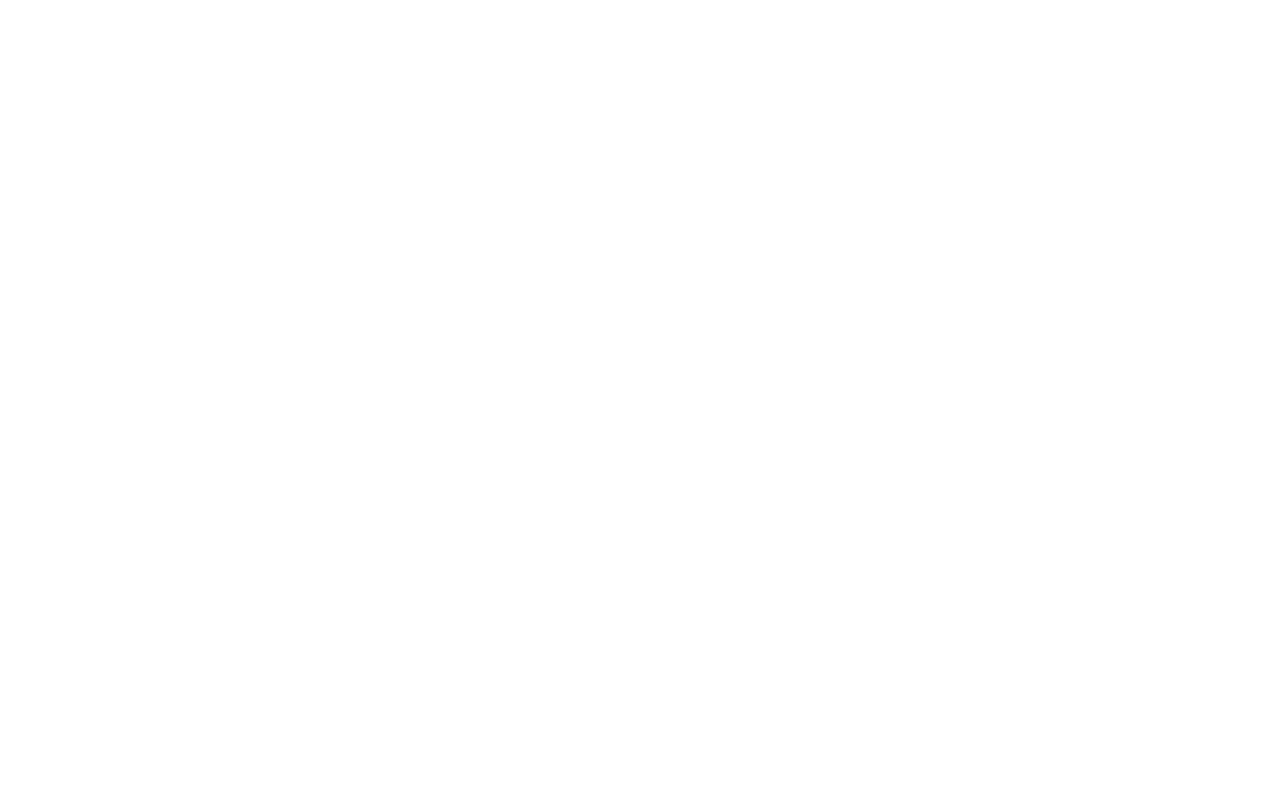
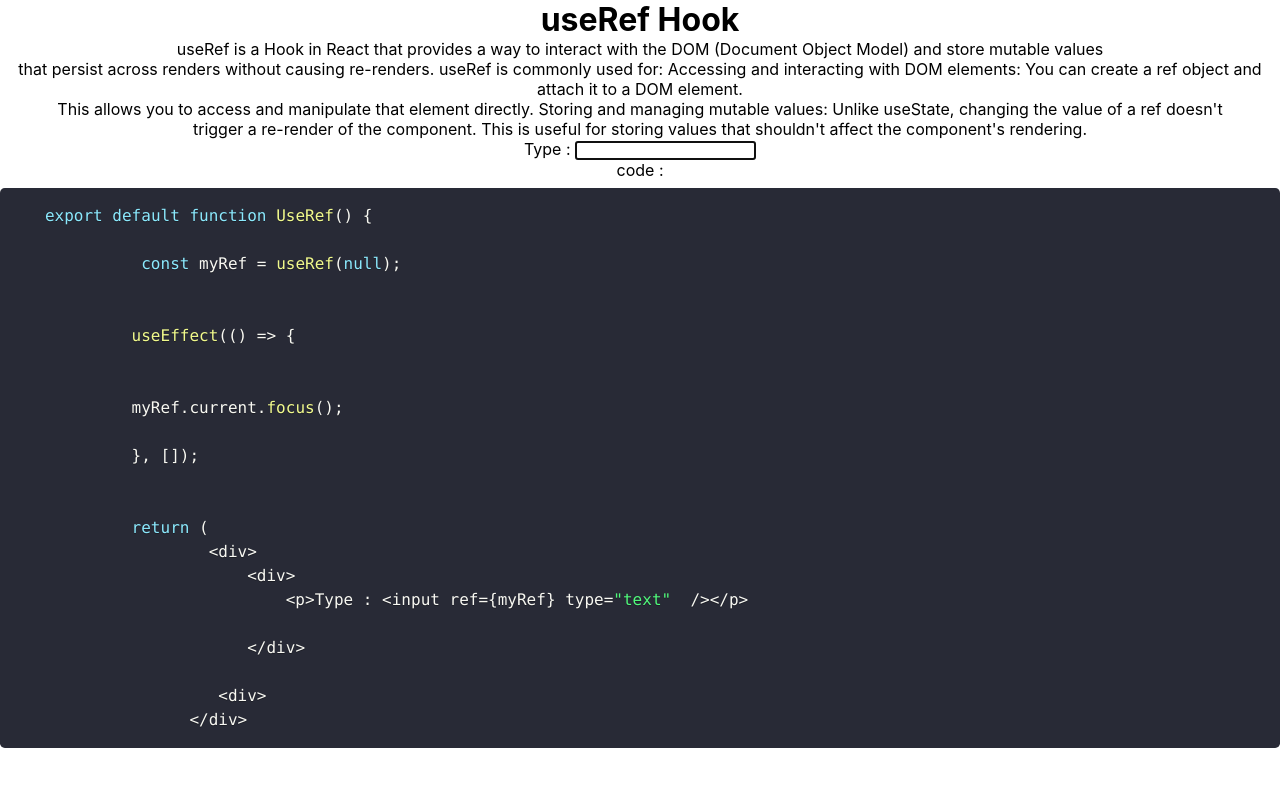
Before and after one commit to athuljain/React-Js-Hooks, a React (Create React App) app: page /useRef in a window 1280 px wide. Before the commit this address had no page. Shown: the top 786 px of the page. Built offline with nearby package versions, Linux system fonts and the light colour scheme.

Commit message:
ref commit

```diff
--- a/src/App.js
+++ b/src/App.js
@@ -5,6 +5,7 @@ import MainPage from './Components/MainPage';
 import { BrowserRouter, Route, Routes } from 'react-router-dom';
 import UseEffect from './Components/UseEffect';
 import UseContext from './Components/UseContext';
+import UseRef from './Components/UseRef';
 
 function App() {
   return (
@@ -16,6 +17,7 @@ function App() {
         <Route path='/useState' element={<UseState />} />
         <Route path='/useEffect' element={<UseEffect />} />
         <Route path='/useContext' element={<UseContext />} />
+        <Route path='/useRef' element={<UseRef />} />
       </Routes>
       </BrowserRouter>
 
--- a/src/Components/MainPage.jsx
+++ b/src/Components/MainPage.jsx
@@ -15,6 +15,9 @@ export default function MainPage(){
     }
     function UseContextPage(){
         navigate('/useContext')
+    }
+    function UseRefPage(){
+        navigate('/useRef')
     }
 
     return(
@@ -36,6 +39,7 @@ export default function MainPage(){
                 <button  onClick={UseStatePage} >useState</button>
                 <button  onClick={UseEffectPage} >useEffect</button>
                 <button  onClick={UseContextPage} >useContext</button>
+                <button  onClick={UseRefPage} >useRef</button>
             </div>
 
 
--- /dev/null
+++ b/src/Components/UseRef.jsx
@@ -0,0 +1,69 @@
+import React, { useRef, useEffect } from "react";
+import { Prism as SyntaxHighlighter } from "react-syntax-highlighter";
+import { dracula } from "react-syntax-highlighter/dist/esm/styles/prism";
+
+export default function UseRef() {
+  const myRef = useRef(null);
+
+  useEffect(() => {
+    myRef.current.focus();
+  }, []);
+
+  return (
+    <div>
+      <div className="sub-container">
+        <h1 className="main-heading">useRef Hook</h1>
+        <p className="main-paragraph">
+          {" "}
+          useRef is a Hook in React that provides a way to interact with the DOM
+          (Document Object Model) and store mutable values <br />
+          that persist across renders without causing re-renders. useRef is
+          commonly used for: Accessing and interacting with DOM elements: You
+          can create a ref object and attach it to a DOM element.
+          <br />
+          This allows you to access and manipulate that element directly.
+          Storing and managing mutable values: Unlike useState, changing the
+          value of a ref doesn't
+          <br />
+          trigger a re-render of the component. This is useful for storing
+          values that shouldn't affect the component's rendering.{" "}
+        </p>
+      </div>
+
+      <div>
+        <p>
+          Type : <input ref={myRef} type="text" />
+        </p>
+      </div>
+
+      <div>
+        <p>code :</p>
+      </div>
+
+      <SyntaxHighlighter language="javascript" style={dracula}>
+        {`   export default function UseRef() {
+
+             const myRef = useRef(null);
+
+
+            useEffect(() => {
+
+
+            myRef.current.focus();
+
+            }, []);
+
+
+            return (
+                    <div>
+                        <div>
+                            <p>Type : <input ref={myRef} type="text"  /></p>
+
+                        </div>
+
+                     <div>
+                  </div> `}
+      </SyntaxHighlighter>
+    </div>
+  );
+}
```
